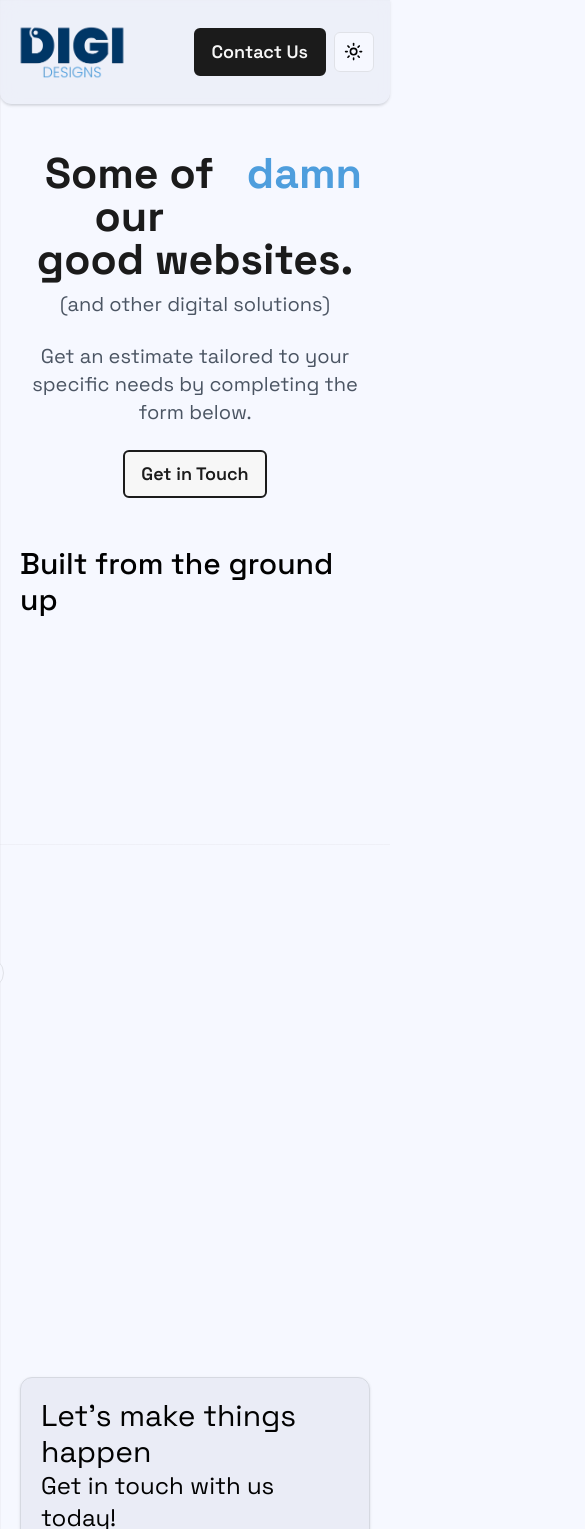
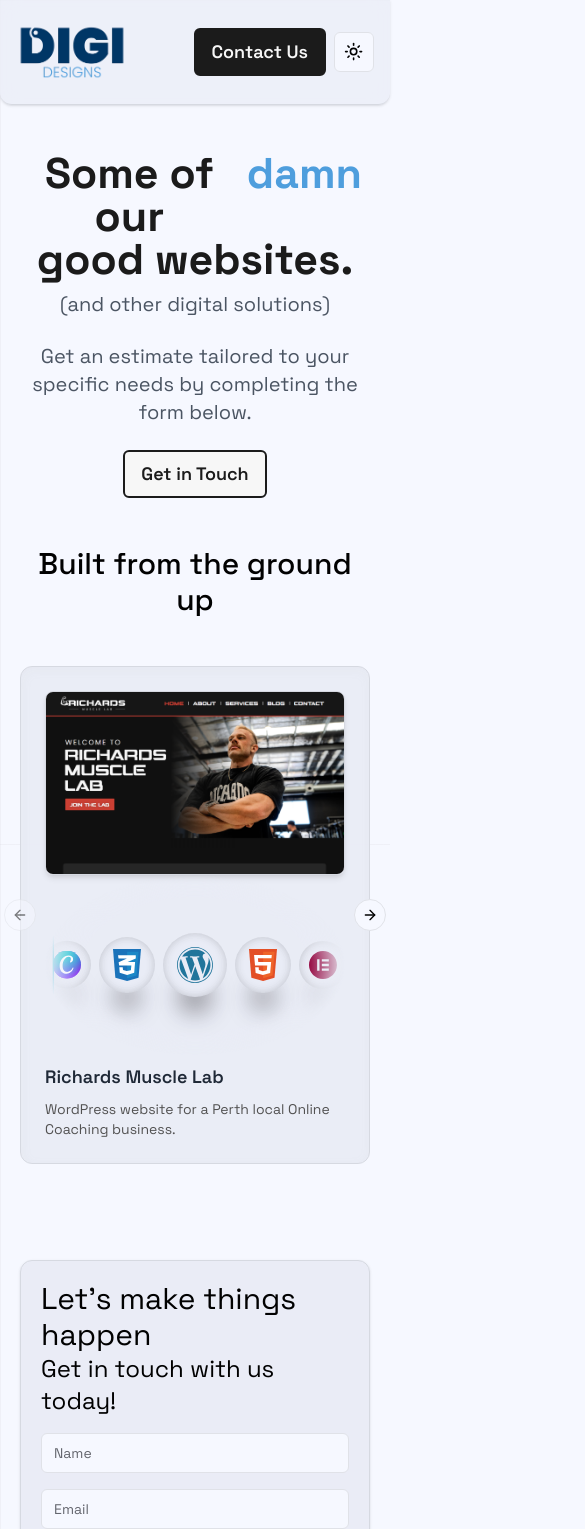
Before and after one commit to aidan-0/digi-designs, a Next.js app: page /showcase in a window 390 px wide. Shown: the top 1529 px of the page, 585 px wide, since content can reach past the window. Built offline with nearby package versions, Linux system fonts and the light colour scheme.

Commit message:
responsive carousel cards

```diff
--- a/app/showcase/page.tsx
+++ b/app/showcase/page.tsx
@@ -71,12 +71,12 @@ const page = () => {
 				{/* Projects Section */}
 				<div
 					id="projects"
-					className="px-5 sm:px-10 lg:px-20 xl:px-0 md:mx-auto mt-12 md:mt-20"
+					className="px-5 sm:px-10 lg:px-20 xl:px-0 mt-12 md:mt-20 flex flex-col justify-center max-w-[1600px] xl:w-4/5 2xl:w-[68%] md:mx-auto"
 				>
-					<h2 className="text-3xl md:text-5xl md:text-center font-medium">
+					<h2 className="text-3xl md:text-5xl text-center font-medium">
 						Built from the ground up
 					</h2>
-					<div className="flex py-12">
+					<div className="flex py-12 justify-center">
 						<ProjectCard />
 					</div>
 				</div>
--- a/components/ProjectCard.tsx
+++ b/components/ProjectCard.tsx
@@ -10,8 +10,7 @@ import {
   CarouselItem,
   CarouselNext,
   CarouselPrevious,
-  } from "@/components/ui/carousel"
-
+} from "@/components/ui/carousel";
 
 export default function ProjectCard() {
   useEffect(() => {
@@ -73,12 +72,14 @@ export default function ProjectCard() {
 
   return (
     <>
-		<Carousel className="max-w-[1600px] flex align-middle px-5 sm:px-10 lg:px-20 xl:px-0 xl:w-4/5 2xl:w-[68%] md:mx-auto py-12 md:py-20 "
-		opts={{align: "start", loop: true}}>
-		<CarouselContent className="m-0 max-w-[1600px]">
+      <Carousel className="w-full max-w-[1200px]">
+        <CarouselContent className="m-0 gap-4">
           {projects.map((project, index) => (
-				<CarouselItem className="md:basis-1/3 lg:basis-[410px] p-0" key={index}>
-				<Card >
+            <CarouselItem
+              className="p-0 w-[200px] md:basis-1/2 lg:basis-[30%]"
+              key={index}
+            >
+              <Card className="">
                 <Image
                   src={project.image}
                   width={300}
@@ -141,11 +142,11 @@ export default function ProjectCard() {
                 <CardTitle>{project.title}</CardTitle>
                 <CardDescription>{project.description}</CardDescription>
               </Card>
-				</CarouselItem >
+            </CarouselItem>
           ))}
-			</CarouselContent >
-			<CarouselPrevious />
-			<CarouselNext />
+        </CarouselContent>
+        <CarouselPrevious className="ml-8 lg:ml-0" />
+        <CarouselNext className="mr-8 lg:mr-0" />
       </Carousel>
     </>
   );
--- /dev/null
+++ b/components/ui/card.tsx
@@ -0,0 +1,79 @@
+import * as React from "react"
+
+import { cn } from "@/lib/utils"
+
+const Card = React.forwardRef<
+  HTMLDivElement,
+  React.HTMLAttributes<HTMLDivElement>
+>(({ className, ...props }, ref) => (
+  <div
+    ref={ref}
+    className={cn(
+      "rounded-lg border bg-card text-card-foreground shadow-sm",
+      className
+    )}
+    {...props}
+  />
+))
+Card.displayName = "Card"
+
+const CardHeader = React.forwardRef<
+  HTMLDivElement,
+  React.HTMLAttributes<HTMLDivElement>
+>(({ className, ...props }, ref) => (
+  <div
+    ref={ref}
+    className={cn("flex flex-col space-y-1.5 p-6", className)}
+    {...props}
+  />
+))
+CardHeader.displayName = "CardHeader"
+
+const CardTitle = React.forwardRef<
+  HTMLParagraphElement,
+  React.HTMLAttributes<HTMLHeadingElement>
+>(({ className, ...props }, ref) => (
+  <h3
+    ref={ref}
+    className={cn(
+      "text-2xl font-semibold leading-none tracking-tight",
+      className
+    )}
+    {...props}
+  />
+))
+CardTitle.displayName = "CardTitle"
+
+const CardDescription = React.forwardRef<
+  HTMLParagraphElement,
+  React.HTMLAttributes<HTMLParagraphElement>
+>(({ className, ...props }, ref) => (
+  <p
+    ref={ref}
+    className={cn("text-sm text-muted-foreground", className)}
+    {...props}
+  />
+))
+CardDescription.displayName = "CardDescription"
+
+const CardContent = React.forwardRef<
+  HTMLDivElement,
+  React.HTMLAttributes<HTMLDivElement>
+>(({ className, ...props }, ref) => (
+  <div ref={ref} className={cn("p-6 pt-0", className)} {...props} />
+))
+CardContent.displayName = "CardContent"
+
+const CardFooter = React.forwardRef<
+  HTMLDivElement,
+  React.HTMLAttributes<HTMLDivElement>
+>(({ className, ...props }, ref) => (
+  <div
+    ref={ref}
+    className={cn("flex items-center p-6 pt-0", className)}
+    {...props}
+  />
+))
+CardFooter.displayName = "CardFooter"
+
+export { Card, CardHeader, CardFooter, CardTitle, CardDescription, CardContent }
```
Lines whose indentation alone changed are shown as unchanged.
